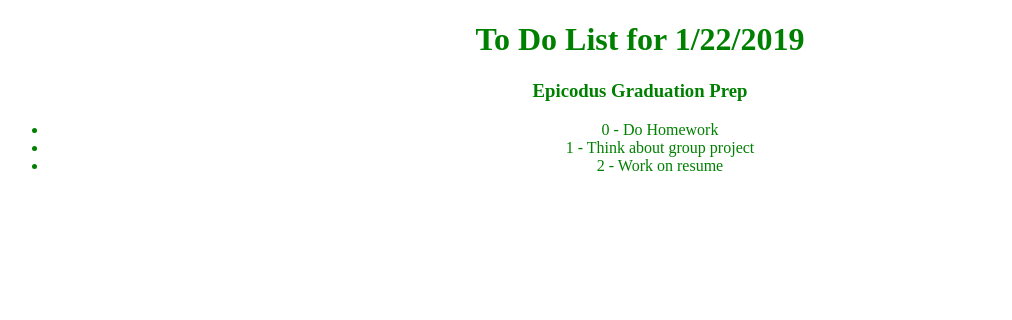
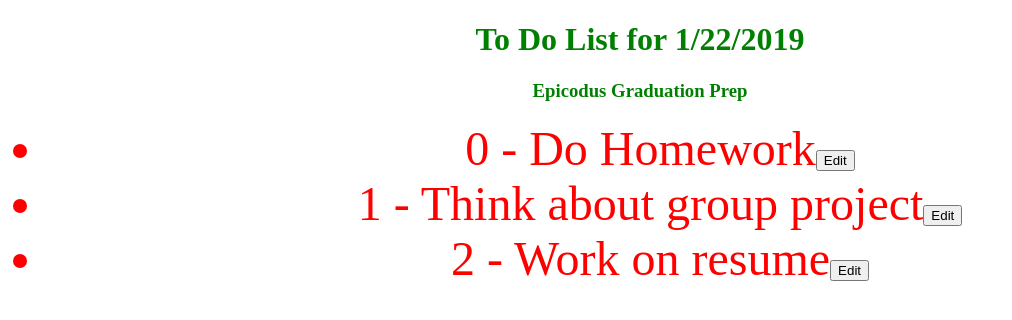
Before and after one commit to paigewilliams/to-do-angular, an Angular app: page / in a window 1280 px wide. Shown: the top 320 px of the page, without its empty margins (0-1012 px from the left). Built offline with nearby package versions, Linux system fonts and the light colour scheme.

Commit message:
add christmas styling to list

```diff
--- a/src/app/app.component.css
+++ b/src/app/app.component.css
@@ -2,3 +2,11 @@
   text-align: center;
   color: green;
 }
+
+.red {
+  color: red;
+}
+
+.big {
+  font-size: 3em;
+}
--- a/src/app/app.component.html
+++ b/src/app/app.component.html
@@ -3,6 +3,6 @@
   <h1>To Do List for {{month}}/{{day}}/{{year}}</h1>
   <h3>{{currentFocus}}</h3>
   <ul>
-    <li *ngFor="let task of tasks; let i=index; let hello=even;" [class.another]="hello">{{i}} - {{task.description}}</li>
+    <li *ngFor="let task of tasks; let i=index; let hello=even;" [class.big]="getBig()" [class.red]="isRed">{{i}} - {{task.description}}<button (click)="editTask()">Edit</button></li>
   </ul>
 </div>
--- a/src/app/app.component.ts
+++ b/src/app/app.component.ts
@@ -18,4 +18,18 @@ export class AppComponent {
     new Task('Think about group project'),
     new Task('Work on resume')
   ]
+
+  editTask(){
+    this.tasks[0].description = "hello";
+    console.log("red is ", this.isRed);
+    setInterval(() => {
+      this.isRed = !this.isRed;
+      console.log("red is ", this.isRed);
+    }, 500);
+  }
+
+  isRed = true;
+  getBig() {
+    return true;
+    }
 }
```
